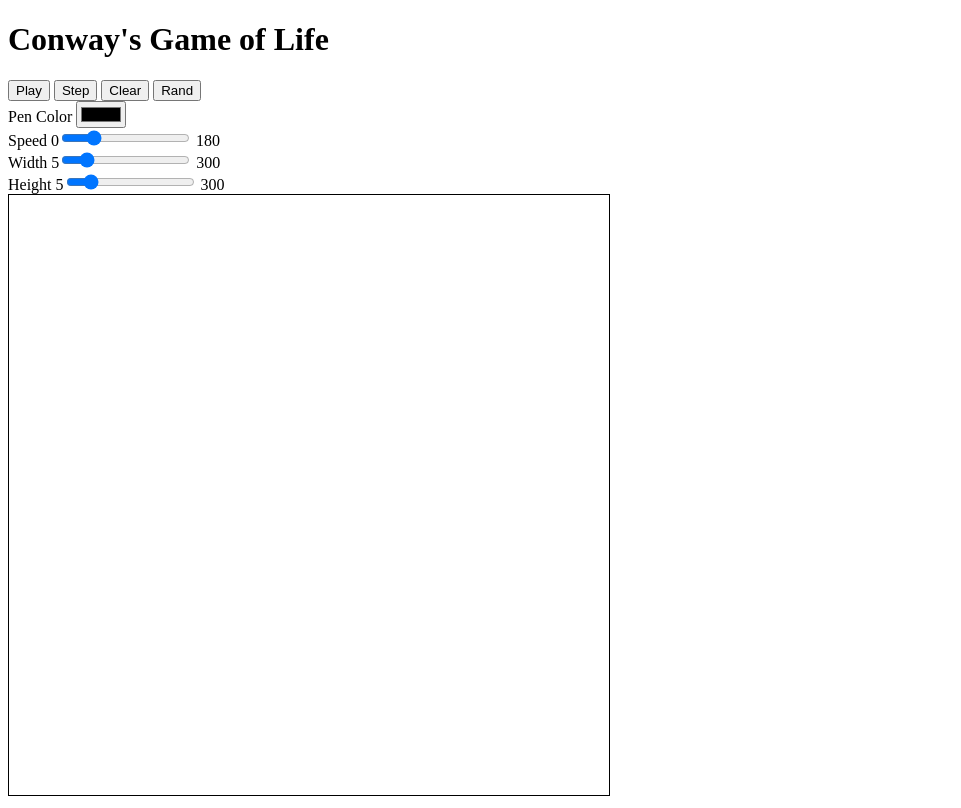
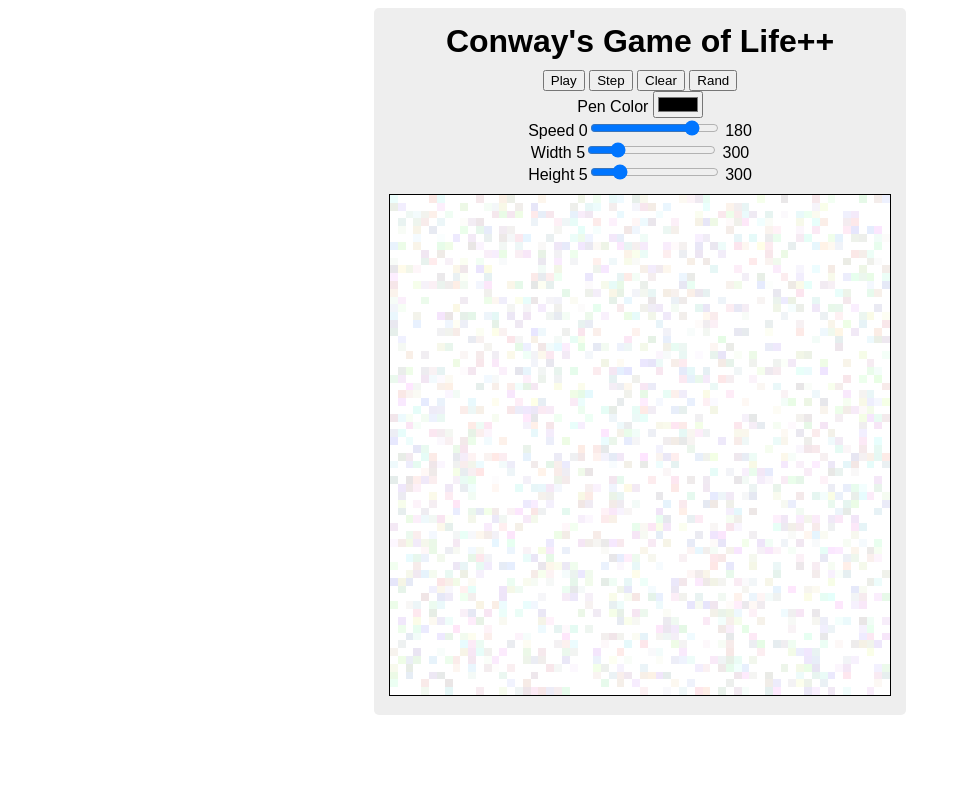
Before and after one commit to davidlukerice/gameOfLife, a website: page index.html in a window 1280 px wide. Shown: the whole page, without its empty margins (0-961 px from the left). Drawn offline with Linux system fonts and the light colour scheme.

Commit message:
spiff it up a lil

```diff
--- a/index.html
+++ b/index.html
@@ -7,19 +7,21 @@
   <body>
     <link rel="stylesheet" href="/style.css" media="screen" title="no title" charset="utf-8">
 
-    <h1>Conway's Game of Life</h1>
+    <div class="container">
       <div id="view" class="conway">
+        <h1>Conway's Game of Life++</h1>
         <div id="controls">
           <button id="play" type="button" name="button">Play</button>
           <button id="step" type="button" name="button">Step</button>
           <button id="clear" type="button" name="button">Clear</button>
           <button id="rand" type="button" name="button">Rand</button><br>
           <label>Pen Color <input id="color" type="color" name="favcolor" value="#000000"></label><br>
-        <label>Speed 0<input id="speed" type="range" min="0" max="180" value="40"/> 180</label><br>
-        <label>Width 5<input id="width" type="range" min="5" max="300" value="50"/> 300</label><br>
-        <label>Height 5<input id="height" type="range" min="5" max="300" value="50"/> 300</label>
+          <label>Speed 0<input id="speed" type="range" min="0" max="180" value="150"/> 180</label><br>
+          <label>Width 5<input id="width" type="range" min="5" max="300" value="64"/> 300</label><br>
+          <label>Height 5<input id="height" type="range" min="5" max="300" value="64"/> 300</label>
         </div>
-      <canvas id="canvas" width="50" height="50"></canvas>
+        <canvas id="canvas"></canvas>
+      </div>
     </div>
 
     <script src="./src/cell.js" charset="utf-8"></script>
--- a/src/grid.js
+++ b/src/grid.js
@@ -56,9 +56,6 @@ function Grid(w, h) {
     }
   };
 
-  // call it right away to initialize the grid
-  grid.reset();
-
   /**
    * Utility to run through all of the cells
    * @param  {Function} fn function(Cell, x, y)
@@ -107,4 +104,8 @@ function Grid(w, h) {
       cell.color.a = 255 * 0.1;
     });
   };
+
+  // call it right away to initialize the grid
+  grid.reset();
+  grid.randomize();
 }
--- a/src/index.js
+++ b/src/index.js
@@ -1,2 +1,2 @@
 
-window.conway = new Conway(50, 50);
+window.conway = new Conway(64, 64);
--- a/src/viewModel.js
+++ b/src/viewModel.js
@@ -152,4 +152,5 @@ function ViewModel(view, grid) {
   }
 
   viewModel.init();
+  viewModel.update();
 }
--- a/style.css
+++ b/style.css
@@ -1,21 +1,26 @@
 
+.container {
+  text-align: center;
+  font-family: Sans-Serif;
+}
 .conway {
-  width: auto;
-  border-collapse: collapse;
+  background: #eee;
+  display: inline-block;
+  padding: 15px;
+  border-radius: 5px;
 }
-  .conway .cell {
-    width: 10px;
-    height: 10px;
-    border: 1px solid #eee;
+  .conway h1 {
+    margin: 0 0 10px 0;
   }
-  .conway .live {
-    background: red;
+  .conway #controls {
+    margin-bottom: 10px;
   }
   .conway canvas {
-    width: 600px;
-    height: 600px;
+    width: 500px;
+    height: 500px;
     border: black solid 1px;
 
+    background: white;
     cursor: crosshair;
 
     image-rendering: -moz-crisp-edges;
```
Lines whose indentation alone changed are shown as unchanged.
